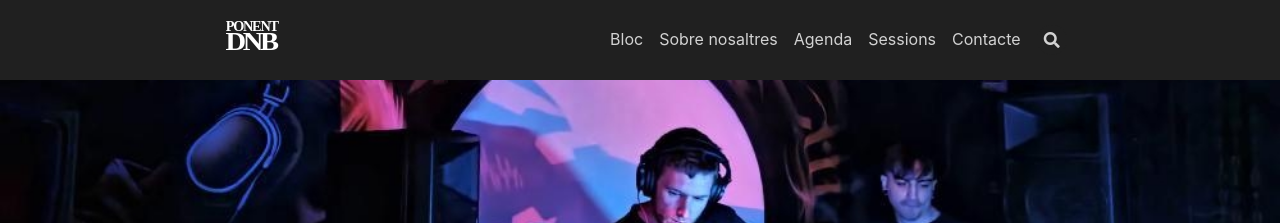
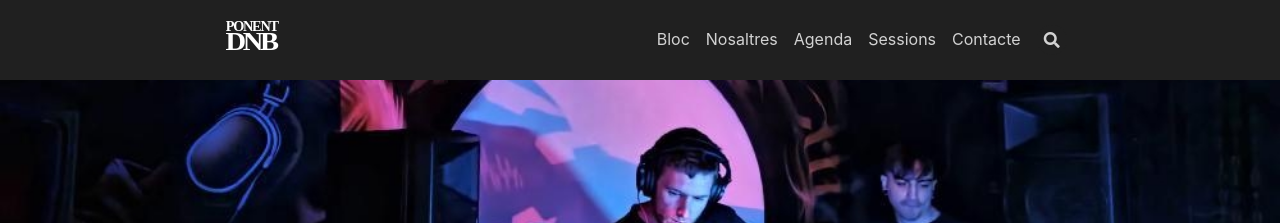
Before and after one commit to ponentdnb/ponentdnb.com, a Jekyll site: the page built from index.html, in a window 1280 px wide. Shown: the top 223 px of the page. Built offline with Jekyll 4.4.1, drawn with Linux system fonts in a browser that asks for light colours; nearby versions of some CDN libraries; the list of posts is cut into pages by our own code.

```diff
--- a/_data/navigation.yml
+++ b/_data/navigation.yml
@@ -49,7 +49,7 @@ header:
       fr-FR   : *FR
       fr-LU   : *FR
       tr      : &TR       Hakkında
-      ca      :           Sobre nosaltres
+      ca      :           Nosaltres
       # @end locale config
     url: /about.html
   - titles:
--- a/about.html
+++ b/about.html
@@ -22,7 +22,7 @@ titles:
   fr-CH   : *FR
   fr-FR   : *FR
   fr-LU   : *FR
-  ca      :           Sobre nosaltres
+  ca      :           Nosaltres
   # @end locale config
 key: page-about
 article_header:
```
Also changed, not shown: _sessions/linia280324.md (added, +4 -0 lines), _sessions/test.md (deleted, +0 -5 lines).
